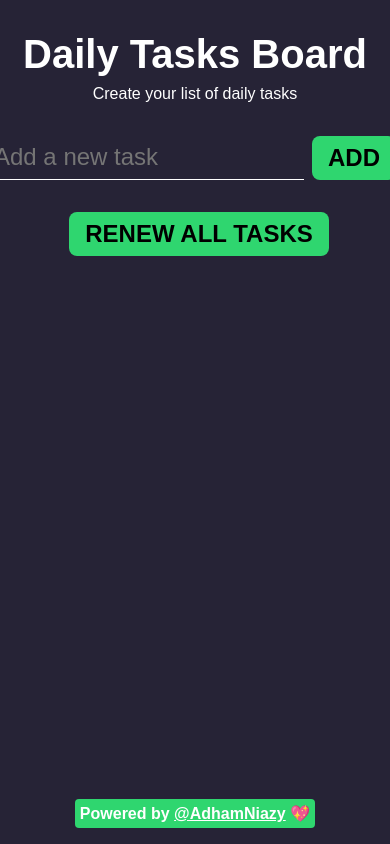
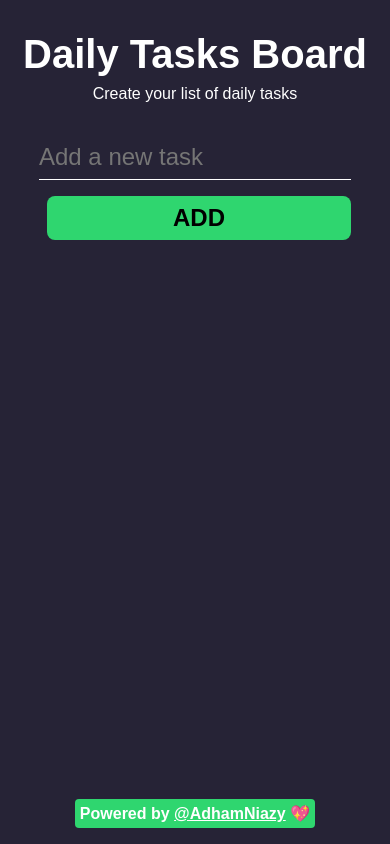
Before and after one commit to Adham-Niazy/Daily-Tasks-Manager, a Nuxt app: page / in a window 390 px wide. Built offline with nearby package versions, Linux system fonts and the light colour scheme.

Commit message:
Small UX enhancements

```diff
--- a/assets/css/main.css
+++ b/assets/css/main.css
@@ -34,6 +34,19 @@ main .create-new {
   justify-content: center;
   align-items: center;
   max-width: 480px;
+}
+
+@media (max-width: 400px) {
+  main .create-new {
+    width: 80%;
+    flex-direction: column;
+    justify-content: space-between;
+    align-items: stretch;
+  }
+
+  main .create-new button {
+    margin-top: 1rem;
+  }
 }
 
 main .create-new input {
--- a/pages/index.vue
+++ b/pages/index.vue
@@ -19,7 +19,7 @@
       <Task v-for="task in $store.state.tasks" :key="task.id" :task="task" />
     </div>
 
-    <div class="create-new">
+    <div class="create-new" v-if="$store.state.tasks.length >= 3">
       <Button @click="renewTasks">RENEW ALL TASKS</Button>
     </div>
 
```
